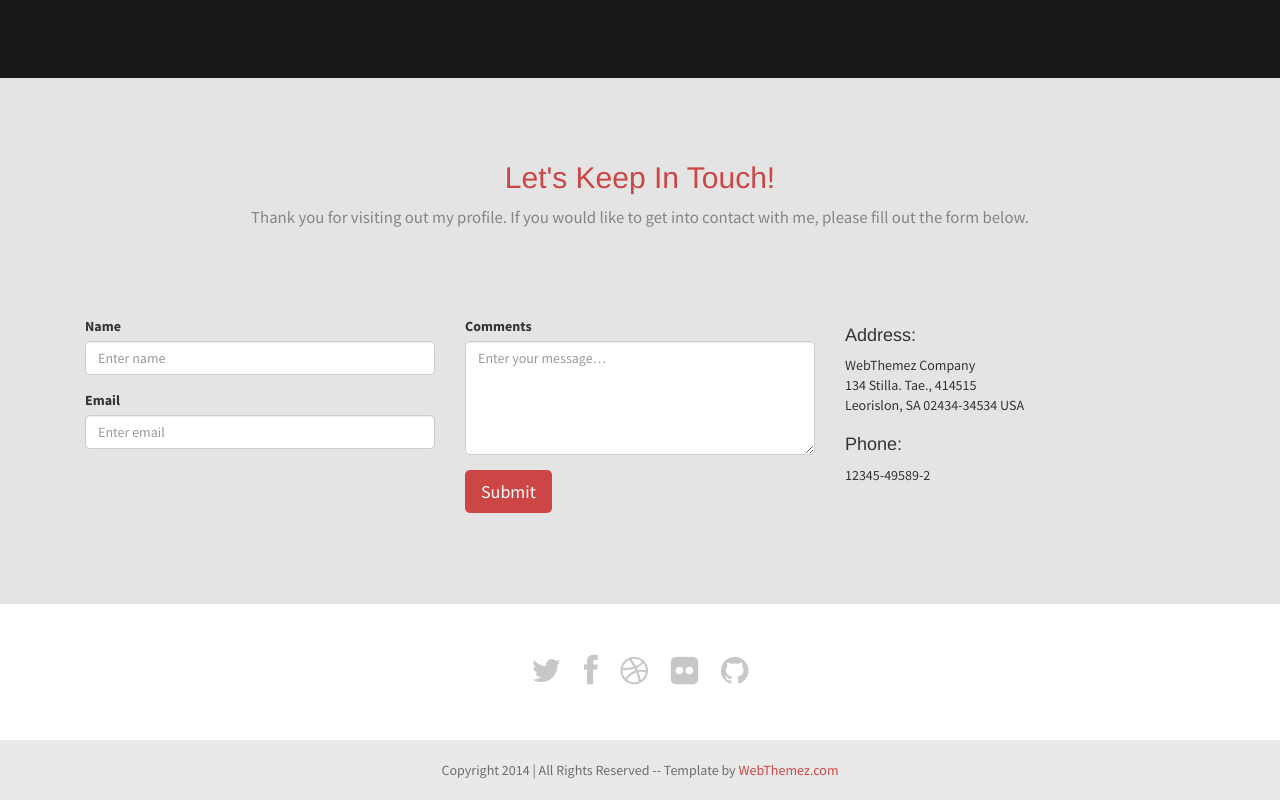
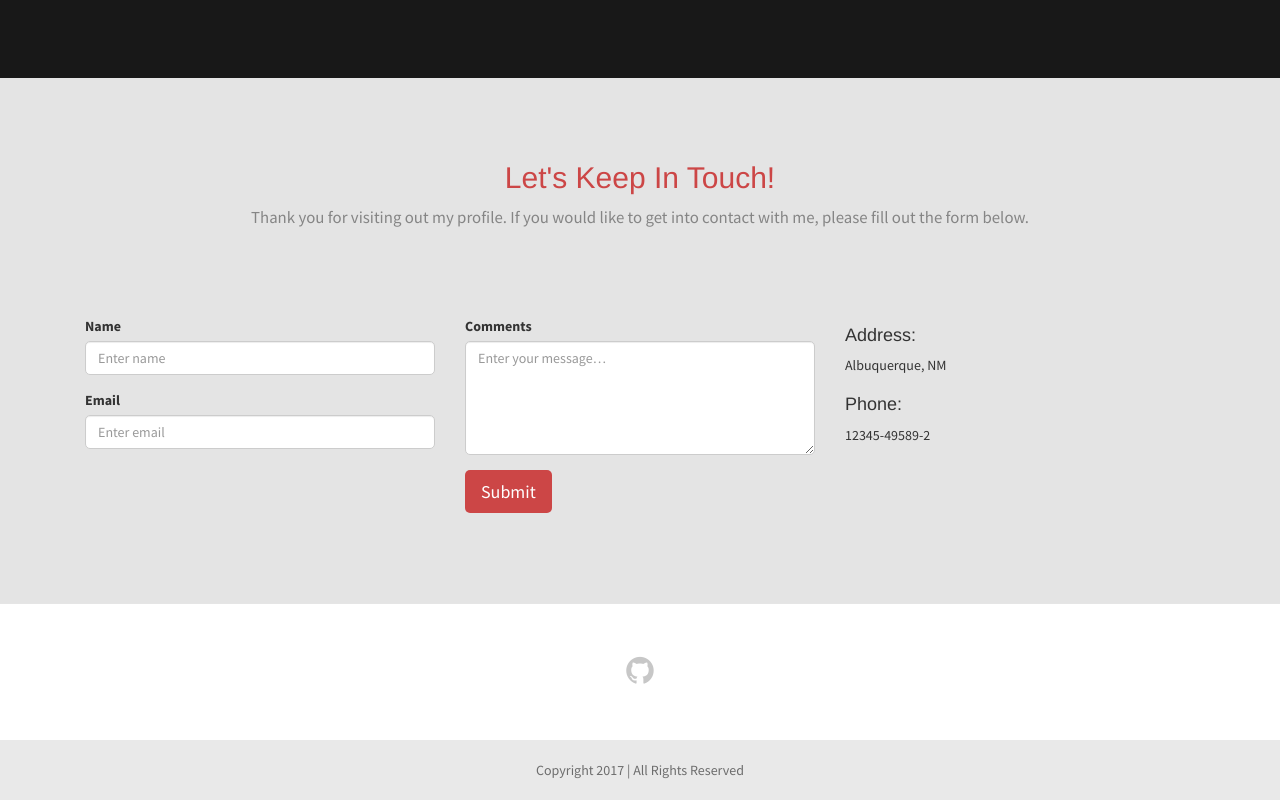
Before and after one commit to joshuabrenden/joshuabrenden.github.io, a plain HTML site: page index.html in a window 1280 px wide. Shown: the part 4289-5089 px from the top of the page. Drawn offline with Linux system fonts and the light colour scheme.

Commit message:
Continuing changes to personal site

```diff
--- a/index.html
+++ b/index.html
@@ -542,9 +542,7 @@
                 <div class="col-sm-4">
                     <h4>Address:</h4>
                     <address>
-                        WebThemez Company<br>
-                        134 Stilla. Tae., 414515<br>
-                        Leorislon, SA 02434-34534 USA
+                        Albuquerque, NM
                         <br>
                     </address>
                     <h4>Phone:</h4>
@@ -559,11 +557,7 @@
     <footer>
         <div class="container">
             <div class="social text-center">
-                <a href="#"><i class="fa fa-twitter"></i></a>
-                <a href="#"><i class="fa fa-facebook"></i></a>
-                <a href="#"><i class="fa fa-dribbble"></i></a>
-                <a href="#"><i class="fa fa-flickr"></i></a>
-                <a href="#"><i class="fa fa-github"></i></a>
+                <a href="https://github.com/joshuabrenden"><i class="fa fa-github"></i></a>
             </div>
 
             <div class="clear"></div>
@@ -575,7 +569,7 @@
         <div class="container">
             <div class="row">
                 <div class="col-sm-12 text-center">
-                    Copyright 2014 | All Rights Reserved  -- Template by <a href="http://webThemez.com">WebThemez.com</a>
+                    Copyright 2017 | All Rights Reserved
                 </div>
             </div>
             <!-- / .row -->
```
